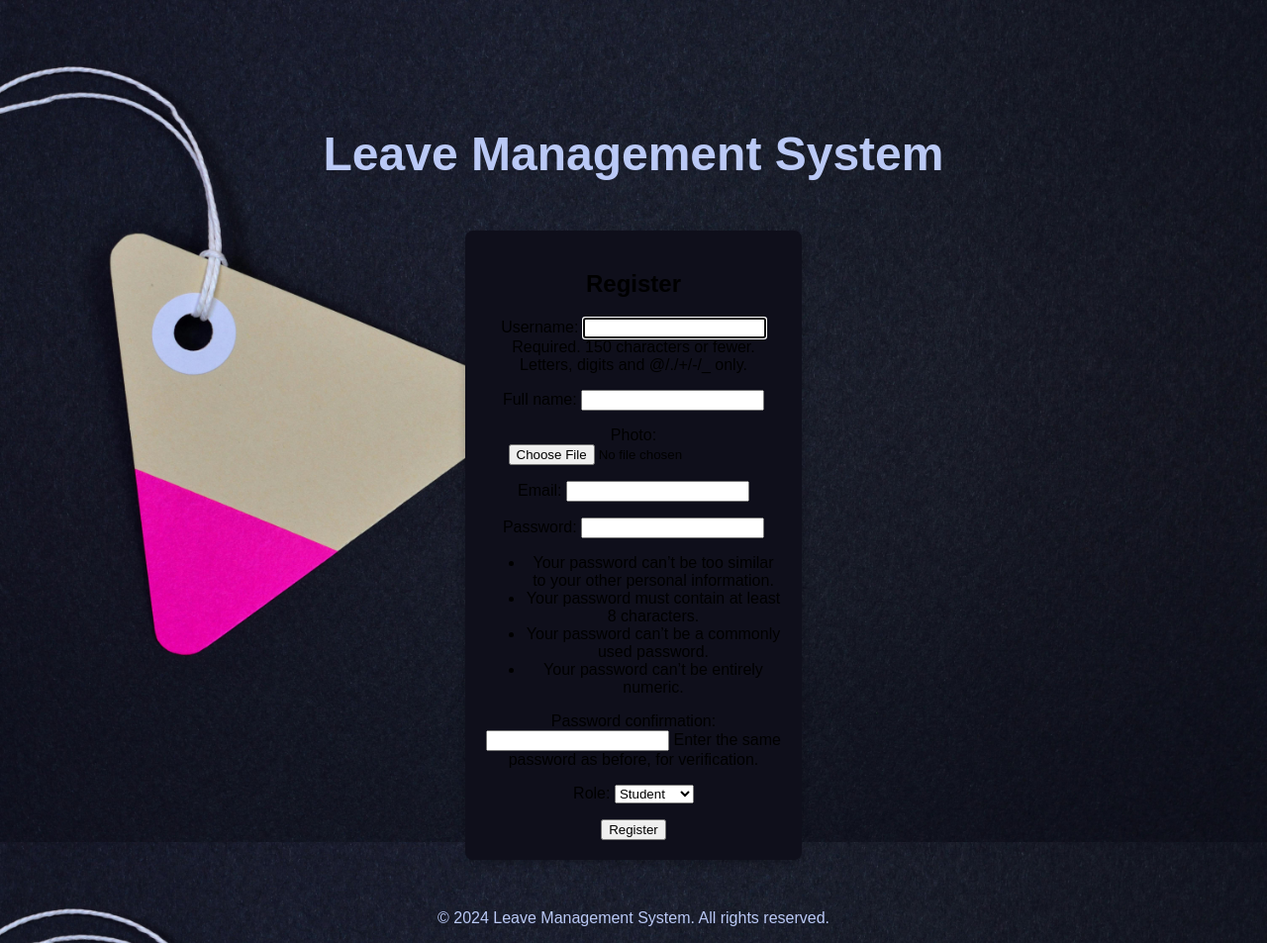
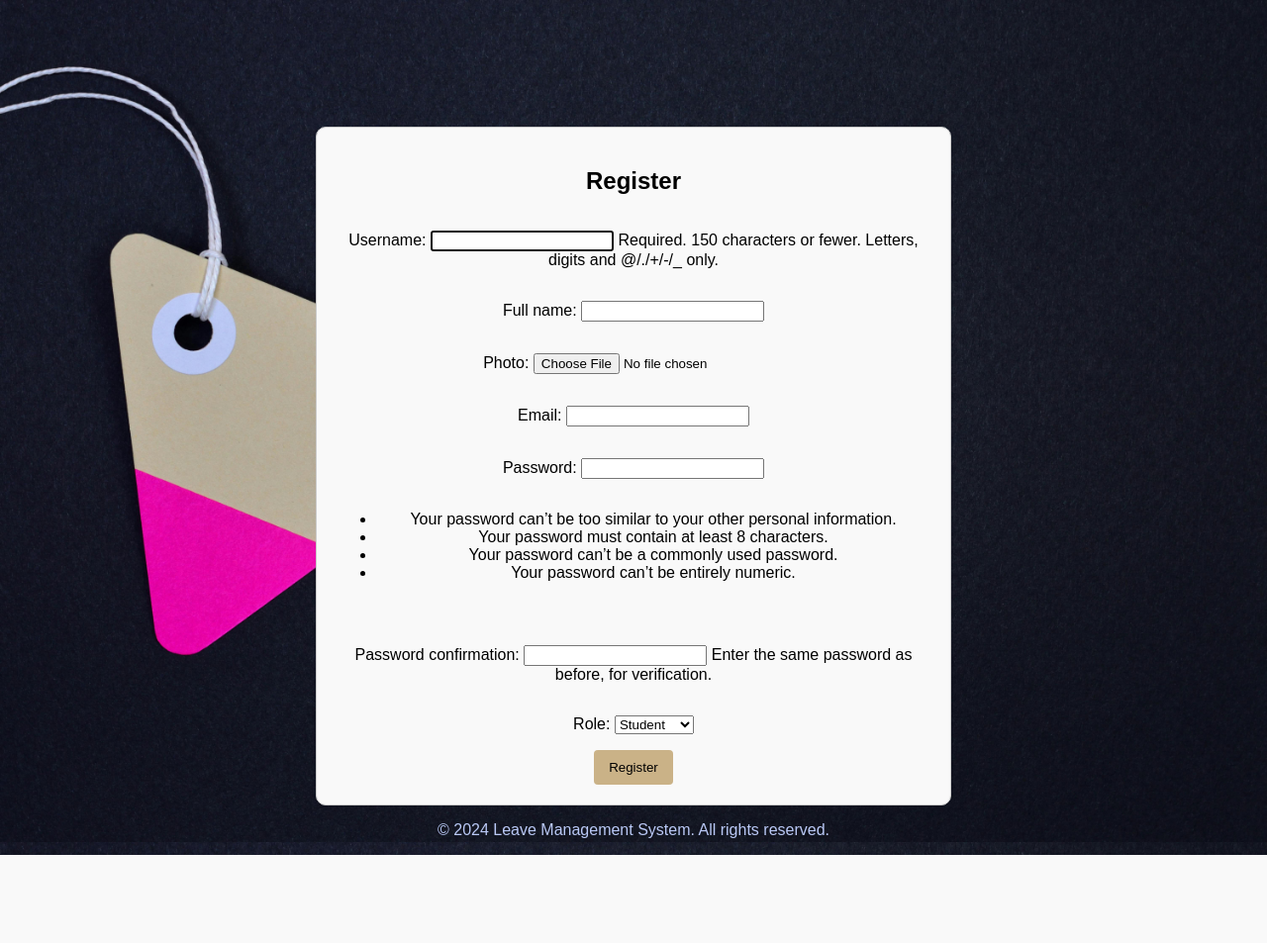
Before and after one commit to Hitman7084/Leave_management_system, a Django app: page /register/ in a window 1280 px wide. Shown: the whole page at 99% size. After the commit the page ends 864 px from the top, so only its background shows below. Run offline with Django 5.2, Linux system fonts and the light colour scheme.

Commit message:
register styling

```diff
--- a/Leave_mgt_sys/static/assets/css/style.css
+++ b/Leave_mgt_sys/static/assets/css/style.css
@@ -102,13 +102,45 @@ footer {
 }
 
 /* CSS for register.html */
+.register-container {
+    max-width: 600px;
+    margin: 0 auto;
+    padding: 20px;
+    border: 1px solid #ccc;
+    border-radius: 10px;
+    background-color: #f9f9f9;
+}
 
-.register-content {
-    background-color: #0F0F1B;
-    padding: 20px;
-    border-radius: 8px;
-    width: 300px;
-    margin: 50px auto;
+.register-container h2 {
     text-align: center;
-    box-shadow: 0 4px 8px rgba(0, 0, 0, 0.2);
+    margin-bottom: 20px;
 }
+
+.register-container form {
+    display: flex;
+    flex-direction: column;
+}
+
+.register-container .form-control {
+    width: 100%;
+    padding: 10px;
+    margin: 5px 0 10px 0;
+    display: inline-block;
+    border: 1px solid #ccc;
+    border-radius: 4px;
+    box-sizing: border-box;
+}
+
+.register-container button {
+    background-color: #cab287;
+    color: black;
+    padding: 10px 15px;
+    border: none;
+    border-radius: 4px;
+    cursor: pointer;
+    align-self: center;
+}
+
+.register-container button:hover {
+    background-color: #9d8854;
+}
--- a/Leave_mgt_sys/templates/index.html
+++ b/Leave_mgt_sys/templates/index.html
@@ -12,8 +12,8 @@
     <script src="{% static 'assets/js/script.js' %}" defer></script>
 </head>
 <body class = "martial">
+    {% block content %}
     <h1>Leave Management System</h1>
-    {% block content %}
 
     <div class="box">
         <div class="reg">
--- a/Leave_mgt_sys/templates/register.html
+++ b/Leave_mgt_sys/templates/register.html
@@ -2,9 +2,9 @@
 {% block title %}Register{% endblock %}
 
 {% block content %}
-<div class="register-content">
+<div class="register-container">
     <h2> Register </h2>
-    <form method="POST" action="{% url 'register' %}">
+    <form method="POST" action="{% url 'register' %}" enctype="multipart/form-data">
         {% csrf_token %}
         {{ form.as_p }}
         <button type="submit"> Register </button>
```
